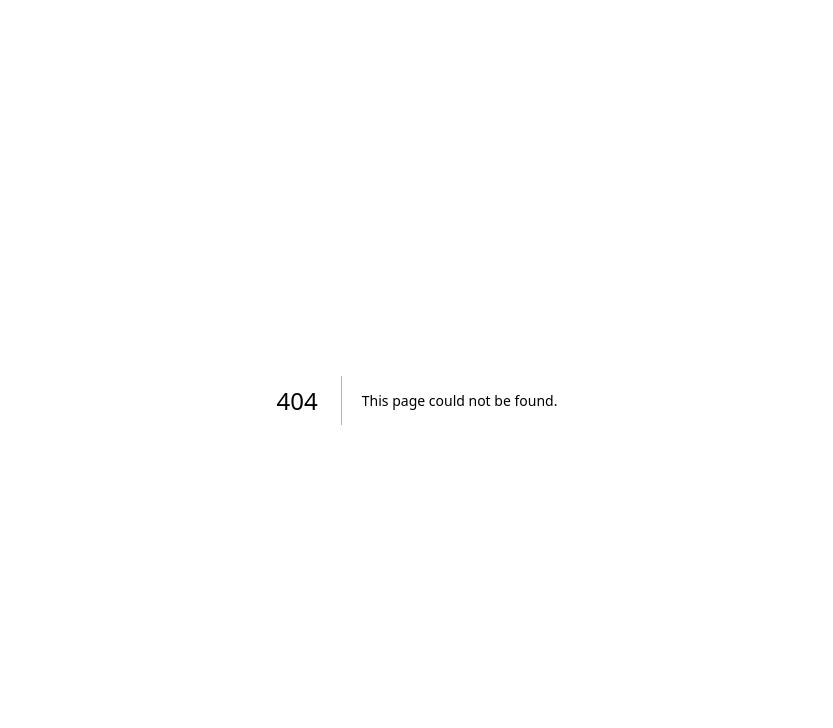
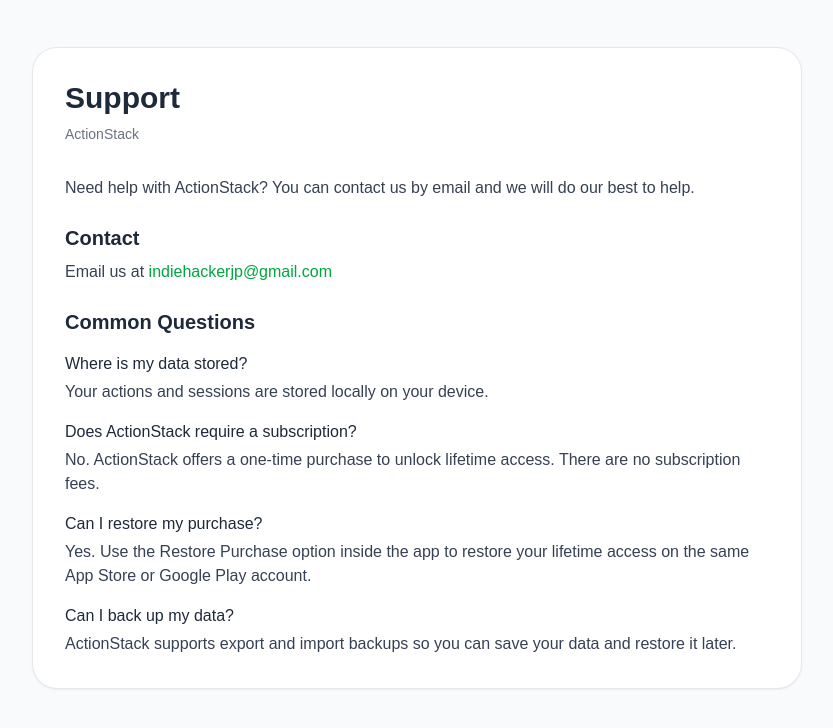
Before and after one commit to takuyahirata23/action-stack-web, a Next.js app: page /support in a window 1280 px wide. Before the commit this address had no page. Shown: the top 728 px of the page, without its empty margins (223-1056 px from the left). Built offline with nearby package versions, Linux system fonts and the light colour scheme.

Commit message:
Chore: create support and privacy policy

```diff
--- a/src/app/page.tsx
+++ b/src/app/page.tsx
@@ -1,64 +1,21 @@
 import Image from "next/image";
+import Link from 'next/link'
 
 export default function Home() {
   return (
     <div className="flex flex-col flex-1 items-center justify-center bg-zinc-50 font-sans dark:bg-black">
       <main className="flex flex-1 w-full max-w-3xl flex-col items-center justify-between py-32 px-16 bg-white dark:bg-black sm:items-start">
-        <Image
-          className="dark:invert"
-          src="/next.svg"
-          alt="Next.js logo"
-          width={100}
-          height={20}
-          priority
-        />
-        <div className="flex flex-col items-center gap-6 text-center sm:items-start sm:text-left">
-          <h1 className="max-w-xs text-3xl font-semibold leading-10 tracking-tight text-black dark:text-zinc-50">
-            To get started, edit the page.tsx file.
-          </h1>
-          <p className="max-w-md text-lg leading-8 text-zinc-600 dark:text-zinc-400">
-            Looking for a starting point or more instructions? Head over to{" "}
-            <a
-              href="https://vercel.com/templates?framework=next.js&utm_source=create-next-app&utm_medium=appdir-template-tw&utm_campaign=create-next-app"
-              className="font-medium text-zinc-950 dark:text-zinc-50"
-            >
-              Templates
-            </a>{" "}
-            or the{" "}
-            <a
-              href="https://nextjs.org/learn?utm_source=create-next-app&utm_medium=appdir-template-tw&utm_campaign=create-next-app"
-              className="font-medium text-zinc-950 dark:text-zinc-50"
-            >
-              Learning
-            </a>{" "}
-            center.
-          </p>
-        </div>
-        <div className="flex flex-col gap-4 text-base font-medium sm:flex-row">
-          <a
-            className="flex h-12 w-full items-center justify-center gap-2 rounded-full bg-foreground px-5 text-background transition-colors hover:bg-[#383838] dark:hover:bg-[#ccc] md:w-[158px]"
-            href="https://vercel.com/new?utm_source=create-next-app&utm_medium=appdir-template-tw&utm_campaign=create-next-app"
-            target="_blank"
-            rel="noopener noreferrer"
-          >
-            <Image
-              className="dark:invert"
-              src="/vercel.svg"
-              alt="Vercel logomark"
-              width={16}
-              height={16}
-            />
-            Deploy Now
-          </a>
-          <a
-            className="flex h-12 w-full items-center justify-center rounded-full border border-solid border-black/[.08] px-5 transition-colors hover:border-transparent hover:bg-black/[.04] dark:border-white/[.145] dark:hover:bg-[#1a1a1a] md:w-[158px]"
-            href="https://nextjs.org/docs?utm_source=create-next-app&utm_medium=appdir-template-tw&utm_campaign=create-next-app"
-            target="_blank"
-            rel="noopener noreferrer"
-          >
-            Documentation
-          </a>
-        </div>
+        <h1>ActionStack</h1>
+        <Link href={{
+          pathname: '/privacy-policy'
+        }}>
+          Privacy policy
+        </Link>
+        <Link href={{
+          pathname: '/support'
+        }}>
+          Support
+        </Link>
       </main>
     </div>
   );
--- /dev/null
+++ b/src/app/privacy-policy/page.tsx
@@ -0,0 +1,55 @@
+export default function PrivacyPolicy() {
+  return (
+    <div className="mx-auto max-w-3xl px-6 py-12">
+      <div className="rounded-3xl bg-white p-8 shadow-sm ring-1 ring-gray-200">
+        <h1 className="text-3xl font-bold text-gray-800">Privacy Policy</h1>
+        <p className="mt-2 text-sm text-gray-500">Effective Date: May 2026</p>
+        <section className="mt-8 space-y-4">
+          <p>
+            ActionStack respects your privacy. This Privacy Policy explains how ActionStack handles your information.
+          </p>
+          <h2 className="text-xl font-semibold text-gray-800">Information Collection</h2>
+          <p>
+            ActionStack does not collect, store, or share personal information. Your actions, sessions, and tracking data are stored locally on your device.</p>
+          <h2 className="text-xl font-semibold text-gray-800">Local Data Storage</h2>
+          <p>
+            ActionStack stores app data locally on your device using local storage. We do not operate a backend server for storing your action or session data.</p>
+          <h2 className="text-xl font-semibold text-gray-800">Backup and Export</h2>
+          <p>
+            If you choose to export your data, backup files are saved only to the
+            location you select, such as your device storage, iCloud Drive, Google Drive, or another file provider. You are responsible for managing and protecting exported backup files. </p>
+          <h2 className="text-xl font-semibold text-gray-800">In-App Purchases</h2>
+          <p>
+            ActionStack may offer optional in-app purchases to unlock additional features, such as lifetime access to unlimited actions. Payments are processed by the Apple App Store or Google Play Store. ActionStack does not collect or store your payment information.</p>
+
+          <h2 className="text-xl font-semibold text-gray-800">Purchase and Refund Policy</h2>
+          <p>
+            ActionStack offers a one-time purchase for lifetime access. There are no subscription fees.</p>
+          <p>
+            All purchases are final. Refund requests, if available, are handled by the Apple App Store or Google Play Store according to their respective refund policies.</p>
+          <h2 className="text-xl font-semibold text-gray-800">Analytics and Tracking</h2>
+          <p>
+            ActionStack does not use third-party analytics, advertising SDKs, or tracking technologies.
+          </p>
+          <h2 className="text-xl font-semibold text-gray-800">Data Sharing</h2>
+          <p>
+            ActionStack does not sell, share, or transfer your data to third parties.</p>
+          <h2 className="text-xl font-semibold text-gray-800">Changes to This Policy</h2>
+          <p>
+            This Privacy Policy may be updated from time to time. Updates will be posted on this page.
+          </p>
+          <h2 className="text-xl font-semibold text-gray-800">Contact</h2>
+          <p>
+            If you have any questions, contact us at
+            <a
+              href="mailto:indiehackerjp@gmail.com"
+              className="font-medium text-green-600 hover:text-green-700"
+            >
+              indiehackerjp@gmail.com
+            </a>.
+          </p>
+        </section>
+      </div>
+    </div>
+  )
+}
--- /dev/null
+++ b/src/app/support/page.tsx
@@ -0,0 +1,137 @@
+export default function Support() {
+  return (
+    <main className="min-h-screen bg-gray-50 px-6 py-12 text-gray-700">
+
+      <div className="mx-auto max-w-3xl rounded-3xl bg-white p-8 shadow-sm ring-1 ring-gray-200">
+
+        <h1 className="text-3xl font-bold text-gray-800">Support</h1>
+
+        <p className="mt-2 text-sm text-gray-500">ActionStack</p>
+
+        <section className="mt-8 space-y-6">
+
+          <p>
+
+            Need help with ActionStack? You can contact us by email and we will
+
+            do our best to help.
+
+          </p>
+
+          <div>
+
+            <h2 className="text-xl font-semibold text-gray-800">Contact</h2>
+
+            <p className="mt-2">
+
+              Email us at{" "}
+
+              <a
+
+                href="mailto:indiehackerjp@gmail.com"
+
+                className="font-medium text-green-600 hover:text-green-700"
+
+              >
+
+                indiehackerjp@gmail.com
+
+              </a>
+
+            </p>
+
+          </div>
+
+          <div>
+
+            <h2 className="text-xl font-semibold text-gray-800">
+
+              Common Questions
+
+            </h2>
+
+            <div className="mt-4 space-y-4">
+
+              <div>
+
+                <h3 className="font-medium text-gray-800">
+
+                  Where is my data stored?
+
+                </h3>
+
+                <p className="mt-1">
+
+                  Your actions and sessions are stored locally on your device.
+
+                </p>
+
+              </div>
+
+              <div>
+
+                <h3 className="font-medium text-gray-800">
+
+                  Does ActionStack require a subscription?
+
+                </h3>
+
+                <p className="mt-1">
+
+                  No. ActionStack offers a one-time purchase to unlock lifetime
+
+                  access. There are no subscription fees.
+
+                </p>
+
+              </div>
+
+              <div>
+
+                <h3 className="font-medium text-gray-800">
+
+                  Can I restore my purchase?
+
+                </h3>
+
+                <p className="mt-1">
+
+                  Yes. Use the Restore Purchase option inside the app to restore
+
+                  your lifetime access on the same App Store or Google Play
+
+                  account.
+
+                </p>
+
+              </div>
+
+              <div>
+
+                <h3 className="font-medium text-gray-800">
+
+                  Can I back up my data?
+
+                </h3>
+
+                <p className="mt-1">
+
+                  ActionStack supports export and import backups so you can save
+
+                  your data and restore it later.
+
+                </p>
+
+              </div>
+
+            </div>
+
+          </div>
+
+        </section>
+
+      </div>
+
+    </main>
+  )
+}
```
